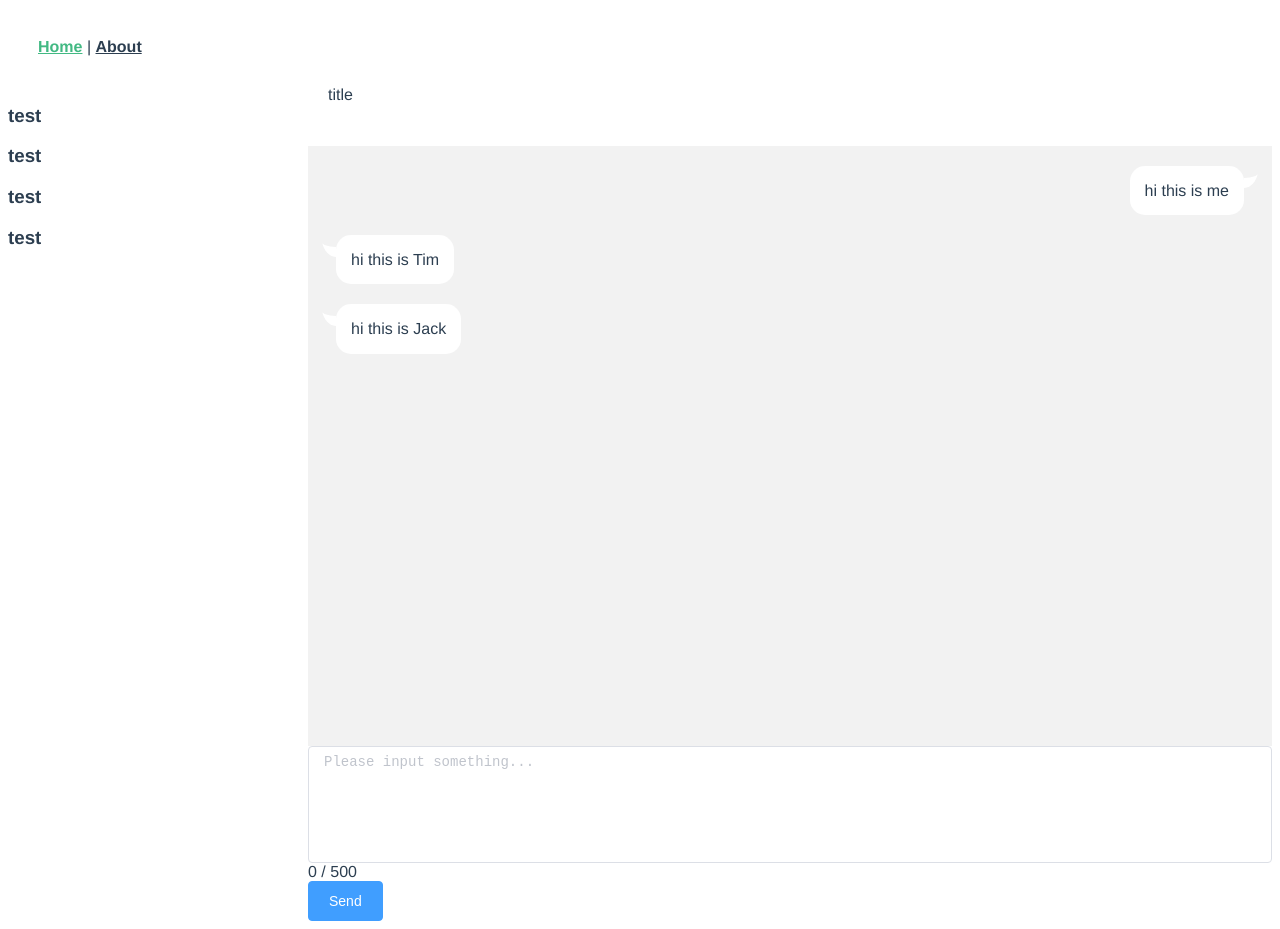
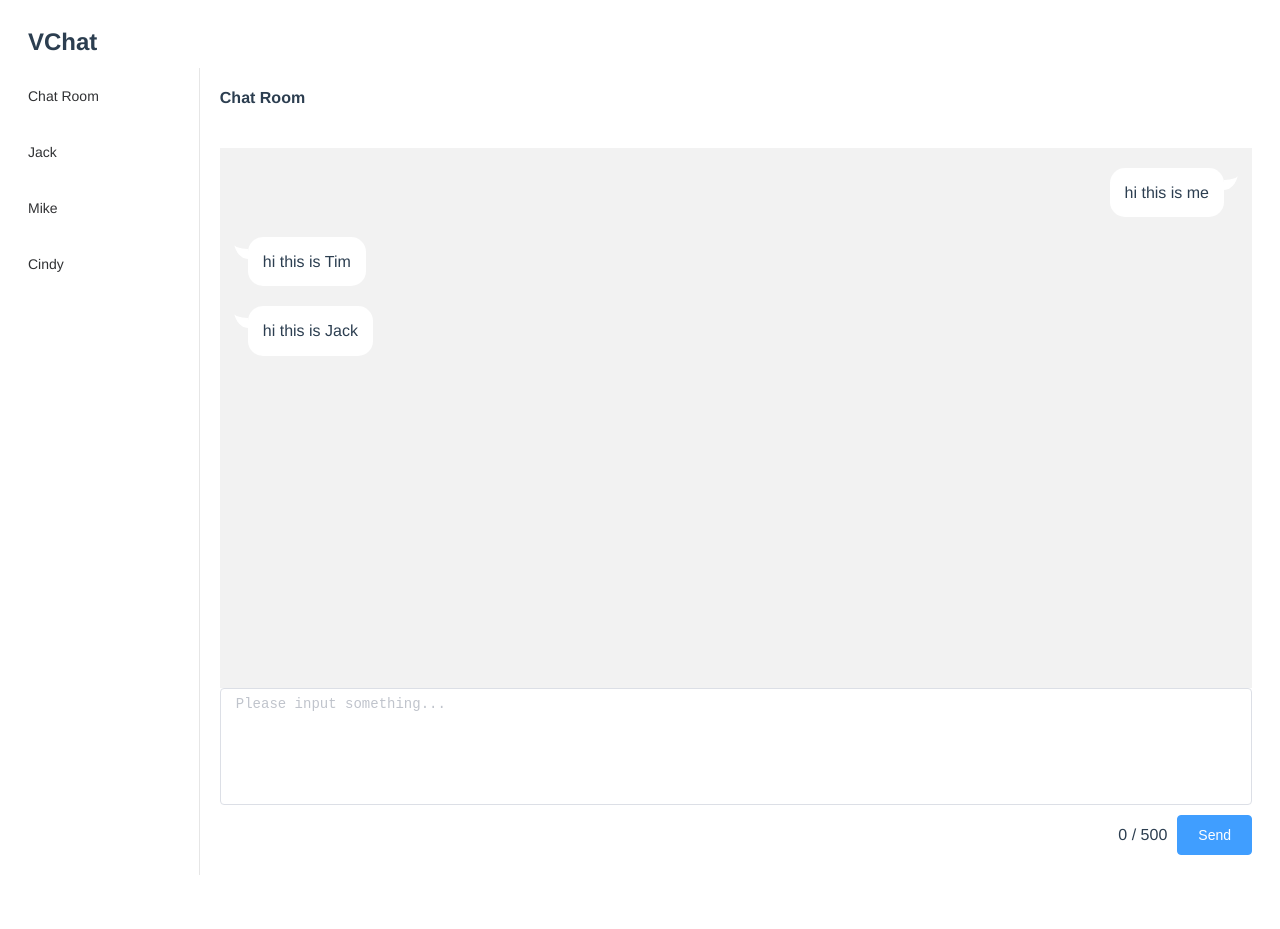
Before and after one commit to kagaya85/VChat, a Vue app: page /#/ in a window 1280 px wide. After the commit the page ends 883 px from the top, so only its background shows below. Built offline with nearby package versions, Linux system fonts and the light colour scheme.

Commit message:
用户列表及其他UI调整

```diff
--- a/src/App.vue
+++ b/src/App.vue
@@ -1,10 +1,17 @@
 <template>
   <div id="app">
-    <div id="nav">
+    <el-container>
+      <el-header>
+        <h1>VChat</h1>
+      </el-header>
+    <!-- <div id="nav">
       <router-link to="/">Home</router-link> |
       <router-link to="/about">About</router-link>
-    </div>
-    <router-view/>
+    </div> -->
+      <router-view/>
+      <!-- <el-footer>
+      </el-footer> -->
+    </el-container>
   </div>
 </template>
 
--- a/src/components/Message.vue
+++ b/src/components/Message.vue
@@ -10,7 +10,8 @@
 export default {
   name: "message",
   props: {
-    isMe: Boolean
+    isMe: Boolean,
+    username: String
   }
 };
 </script>
--- a/src/components/SendBox.vue
+++ b/src/components/SendBox.vue
@@ -5,9 +5,10 @@
       :rows="5"
       :placeholder="$t('messagePlaceholder')"
       v-model.trim="textarea"
+      @keyup.enter.native="sendClicked"
     ></el-input>
     <div class="input-bar">
-      <div>
+      <div class="char-count">
         <span>{{textarea.length}}</span>
         /
         <span>{{maxlen}}</span>
@@ -43,5 +44,13 @@ export default {
 </script>
 
 <style scoped>
+.char-count {
+  display: inline;
+  margin-right: 10px;
+}
 
+.input-bar {
+  margin-top: 10px;
+  text-align: right;
+}
 </style>
--- a/src/components/UserItem.vue
+++ /dev/null
@@ -1,14 +0,0 @@
-<template>
-  <div class="user-item">
-    <h1>{{ username }}</h1>
-  </div>
-</template>
-
-<script>
-export default {
-  name: "userItem",
-  props: {
-    username: String
-  }
-};
-</script>
--- a/src/locales/en.js
+++ b/src/locales/en.js
@@ -4,6 +4,7 @@ const en = {
   "message": "hello i18n !!",
   "send": "Send",
   "messagePlaceholder": "Please input something...",
+  "chatRoom": "Chat Room",
   ...enLocale
 }
 
--- a/src/views/Home.vue
+++ b/src/views/Home.vue
@@ -3,18 +3,22 @@
     <!-- <img alt="Vue logo" src="../assets/logo.png"> -->
     <!-- <HelloWorld msg="Welcome to Your Vue.js App"/> -->
     <el-container>
-      <el-aside width="300px" class="user-list">
-        <UserItem username="test"></UserItem>
-        <UserItem username="test"></UserItem>
-        <UserItem username="test"></UserItem>
-        <UserItem username="test"></UserItem>
-      </el-aside>
+      <el-menu class="user-list" @select='selected'>
+        <el-menu-item index="0">{{$t('chatRoom')}}</el-menu-item>
+        <el-menu-item v-for="(user, index) in usrList" :index="user.id.toString()" :key="index + 1">{{user.name}}</el-menu-item>
+      </el-menu>
       <el-container>
-        <el-header>title</el-header>
-        <el-main class="msg-win">
-          <Message v-for="(msg, index) in msgList" :key="index" :isMe='msg.isMe'>{{msg.content}}</Message>
+        <el-header>
+          <h1>{{selectIndex != 0 ? usrList[selectIndex - 1].name : $t('chatRoom')}}</h1>
+        </el-header>
+        <el-main>
+          <el-scrollbar style="" :native="false" wrapStyle="overflow-x: hidden;" :noresize="false" tag="div">
+            <div class="msg-win">
+              <Message v-for="(msg, index) in msgList[selectIndex]" :key="index" :isMe='msg.isMe'>{{msg.content}}</Message>
+            </div>
+          </el-scrollbar>
+          <SendBox class="send-box" @send='sendMsg'></SendBox>
         </el-main>
-        <SendBox @send='sendMsg'></SendBox>
       </el-container>
     </el-container>
   </div>
@@ -23,7 +27,6 @@
 <script>
 // @ is an alias to /src
 // import HelloWorld from '@/components/HelloWorld'
-import UserItem from '@/components/UserItem'
 import SendBox from '@/components/SendBox'
 import Message from '@/components/Message'
 
@@ -31,22 +34,35 @@ export default {
   name: 'home',
   components: {
     // HelloWorld,
-    UserItem,
     SendBox,
     Message
   },
   data() {
     return {
       msgList: [
-        {isMe: true, content: 'hi this is me'},
-        {isMe: false, content: 'hi this is Tim'},
-        {isMe: false, content: 'hi this is Jack'},
-      ]
+        [
+          {isMe: true, content: 'hi this is me'},
+          {isMe: false, content: 'hi this is Tim'},
+          {isMe: false, content: 'hi this is Jack'},
+        ]
+      ],
+      usrList: [
+        {name: 'Jack', id: 1},
+        {name: 'Mike', id: 2},
+        {name: 'Cindy', id: 3}
+      ],
+      selectIndex: 0
     }
   },
   methods: {
     sendMsg: function(message) {
-      this.msgList.push({isMe: true, content: message});
+      if(this.msgList[this.selectIndex] == null)
+        this.msgList[this.selectIndex] = [];
+      this.msgList[this.selectIndex].push({isMe: true, content: message});
+      this.$set(this.msgList, this.selectIndex, this.msgList[this.selectIndex]);  // 这样赋值才能实时响应变化
+    },
+    selected: function(index, path) {
+      this.selectIndex = index;
     }
   },
 }
@@ -55,7 +71,21 @@ export default {
 <style scoped>
 .msg-win {
   background-color: #f2f2f2;
-  height: 600px;
+  min-height: 500px;
+  padding: 20px;
+}
+
+.el-header {
+  display: flex;
+  align-items:center;
+}
+
+.el-scrollbar {
+  height: 540px;
+}
+
+.el-menu-item {
+  padding-right: 100px;
 }
 
 </style>
```
